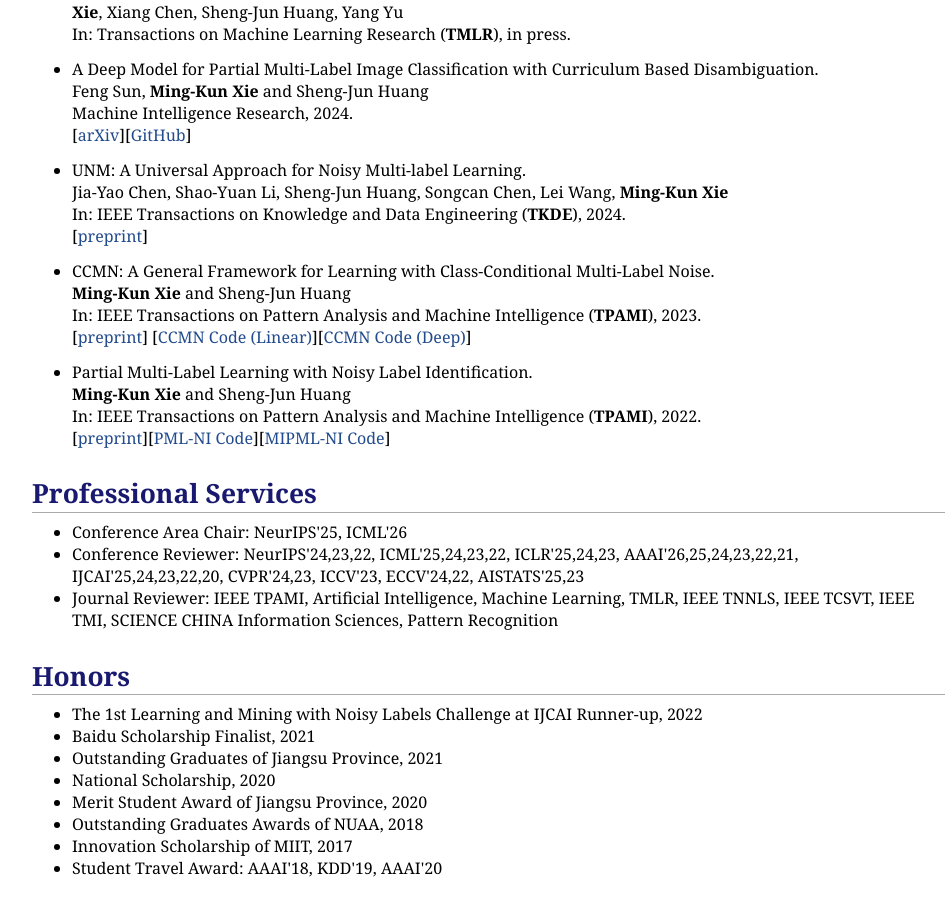
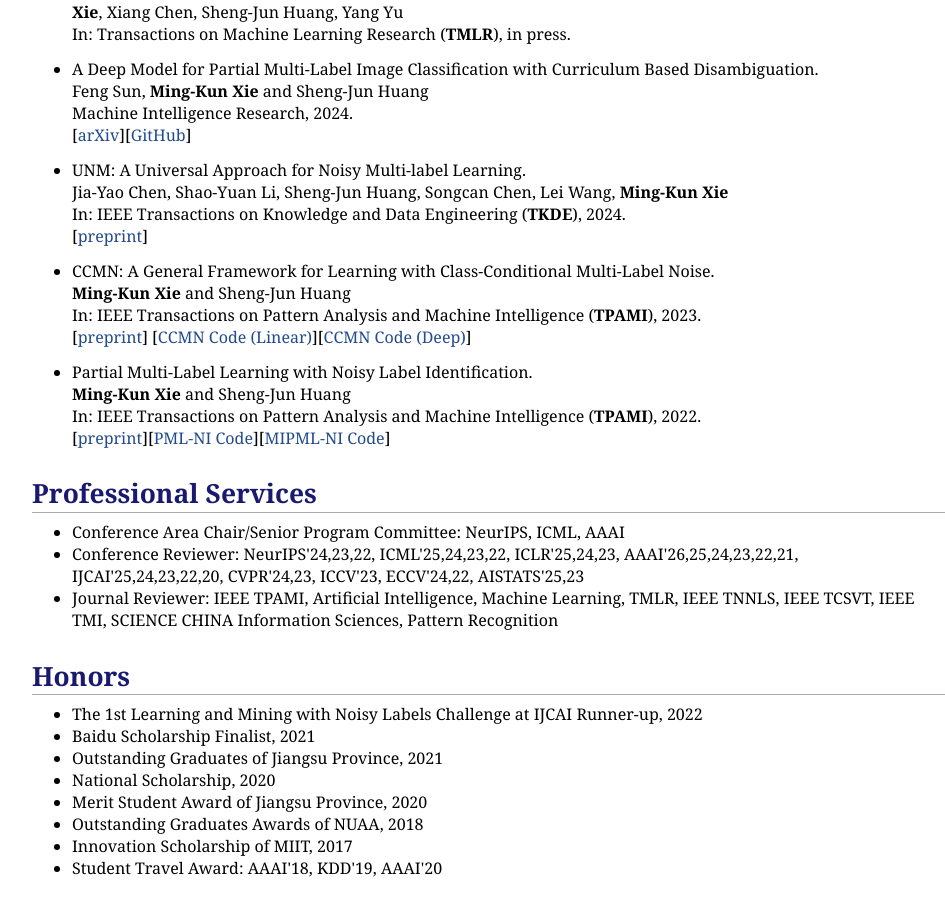
Before and after one commit to xiemk/xiemk.github.io, a Jekyll site: the page index.html, which Jekyll copies as it is, in a window 1280 px wide and 900 px high, scrolled down 3495 px. Shown: the whole window, without its empty margins (148-1093 px from the left). Built offline with Jekyll 4.4.1, drawn with Linux system fonts in a browser that asks for light colours.

Commit message:
updating

```diff
--- a/index.html
+++ b/index.html
@@ -225,7 +225,7 @@ Email: ming-kun.xie@riken.jp <br />
 
 <h1>Professional Services</h1>
 <ul style="list-style-type:disc">
-  <li>Conference Area Chair: NeurIPS'25, ICML'26</li>
+  <li>Conference Area Chair/Senior Program Committee: NeurIPS, ICML, AAAI</li>
 	<li>Conference Reviewer: NeurIPS'24,23,22, ICML'25,24,23,22, ICLR'25,24,23, AAAI'26,25,24,23,22,21, IJCAI'25,24,23,22,20, CVPR'24,23, ICCV'23, ECCV'24,22, AISTATS'25,23</li>
   <li>Journal Reviewer: IEEE TPAMI, Artificial Intelligence, Machine Learning, TMLR, IEEE TNNLS, IEEE TCSVT, IEEE TMI, SCIENCE CHINA Information Sciences, Pattern Recognition</li>
 </ul>
```
